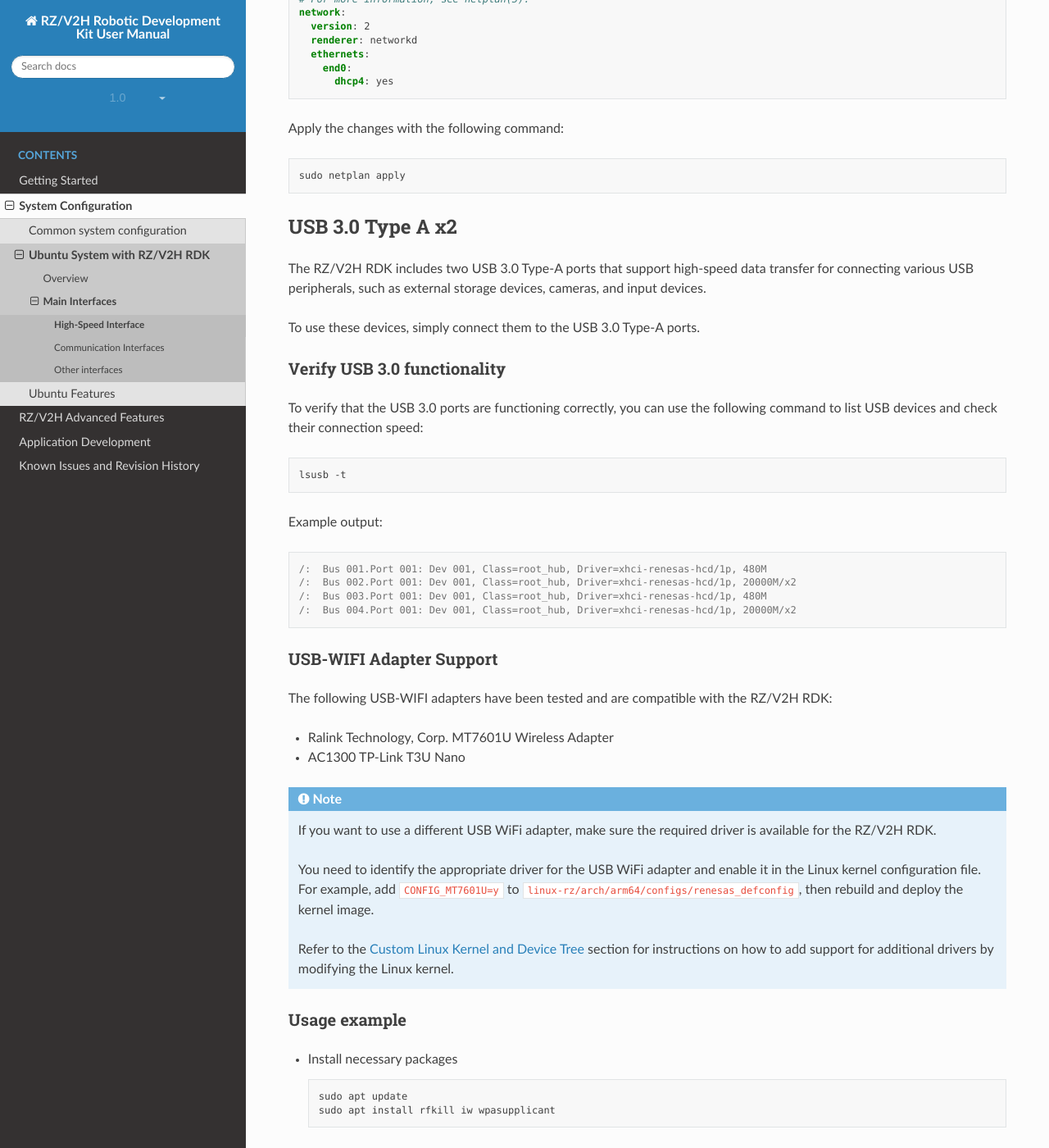
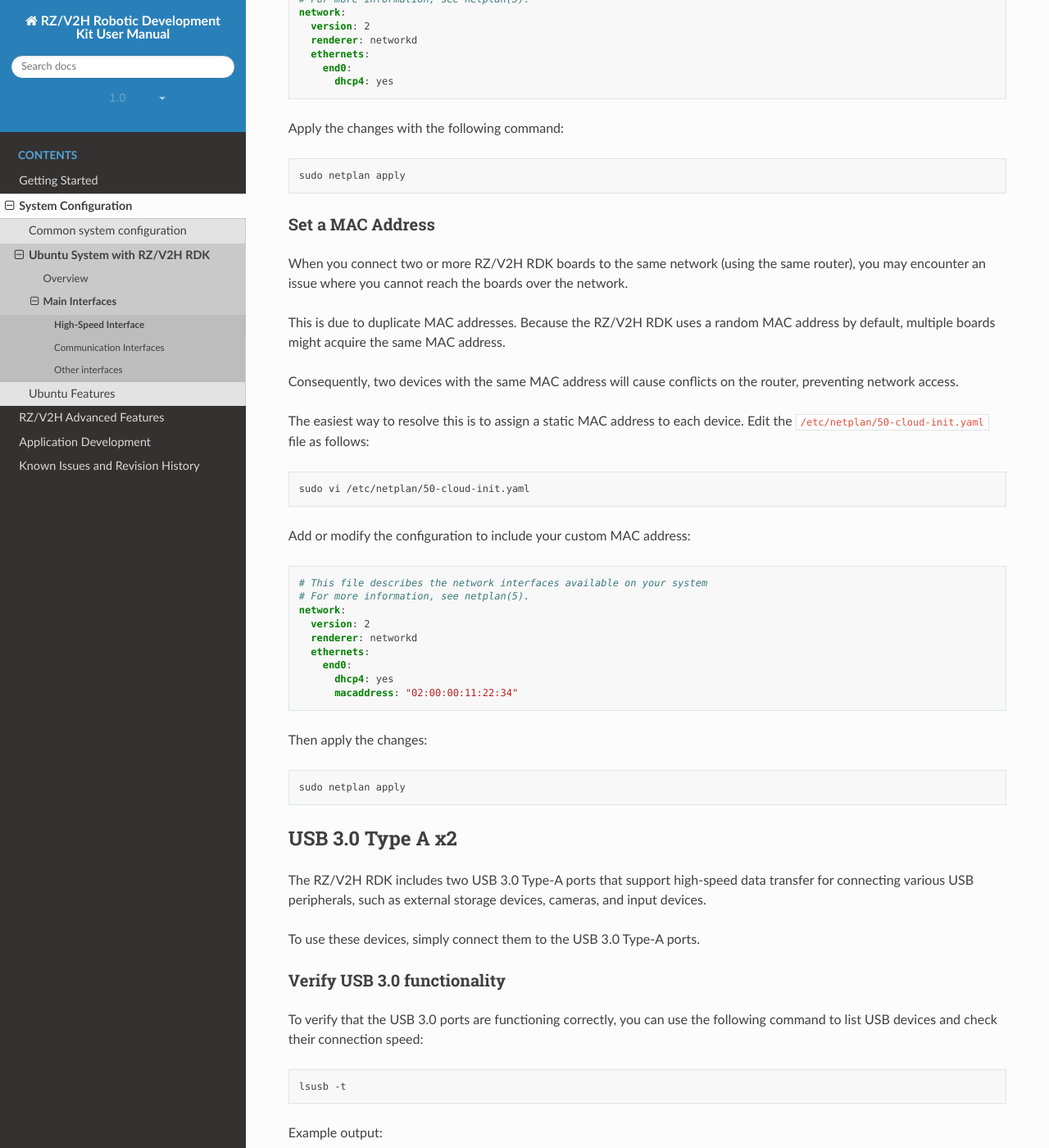
Before and after one commit to renesas-rdk/rzv2h_rdk_documentation, a Sphinx documentation site: the page built from source/chapter-2/common_interfaces/high_speed_interfaces.rst, in a window 1280 px wide and 1400 px high, scrolled down 4573 px. Shown: the whole window at 82% size. Built offline with Sphinx 7.4.7 and the Read the Docs theme 3.1.0, drawn with Linux system fonts in a browser that asks for light colours; comment, search, counter and statistics services are not loaded.

Commit message:
feat: add guide about set static MAC address
Signed-off-by: Cong Nguyen <cong.nguyen.zn@renesas.com>

```diff
--- a/source/chapter-2/common_interfaces/high_speed_interfaces.rst
+++ b/source/chapter-2/common_interfaces/high_speed_interfaces.rst
@@ -233,6 +233,41 @@
 
    sudo netplan apply
 
+Set a MAC Address
+~~~~~~~~~~~~~~~~~
+
+When you connect two or more RZ/V2H RDK boards to the same network (using the same router), you may encounter an issue where you cannot reach the boards over the network.
+
+This is due to duplicate MAC addresses. Because the RZ/V2H RDK uses a random MAC address by default, multiple boards might acquire the same MAC address.
+
+Consequently, two devices with the same MAC address will cause conflicts on the router, preventing network access.
+
+The easiest way to resolve this is to assign a static MAC address to each device. Edit the ``/etc/netplan/50-cloud-init.yaml`` file as follows:
+
+.. code-block:: bash
+
+   sudo vi /etc/netplan/50-cloud-init.yaml
+
+Add or modify the configuration to include your custom MAC address:
+
+.. code-block:: yaml
+
+   # This file describes the network interfaces available on your system
+   # For more information, see netplan(5).
+   network:
+     version: 2
+     renderer: networkd
+     ethernets:
+       end0:
+         dhcp4: yes
+         macaddress: "02:00:00:11:22:34"
+
+Then apply the changes:
+
+.. code-block:: bash
+
+   sudo netplan apply
+
 USB 3.0 Type A x2
 """""""""""""""""
 
```
